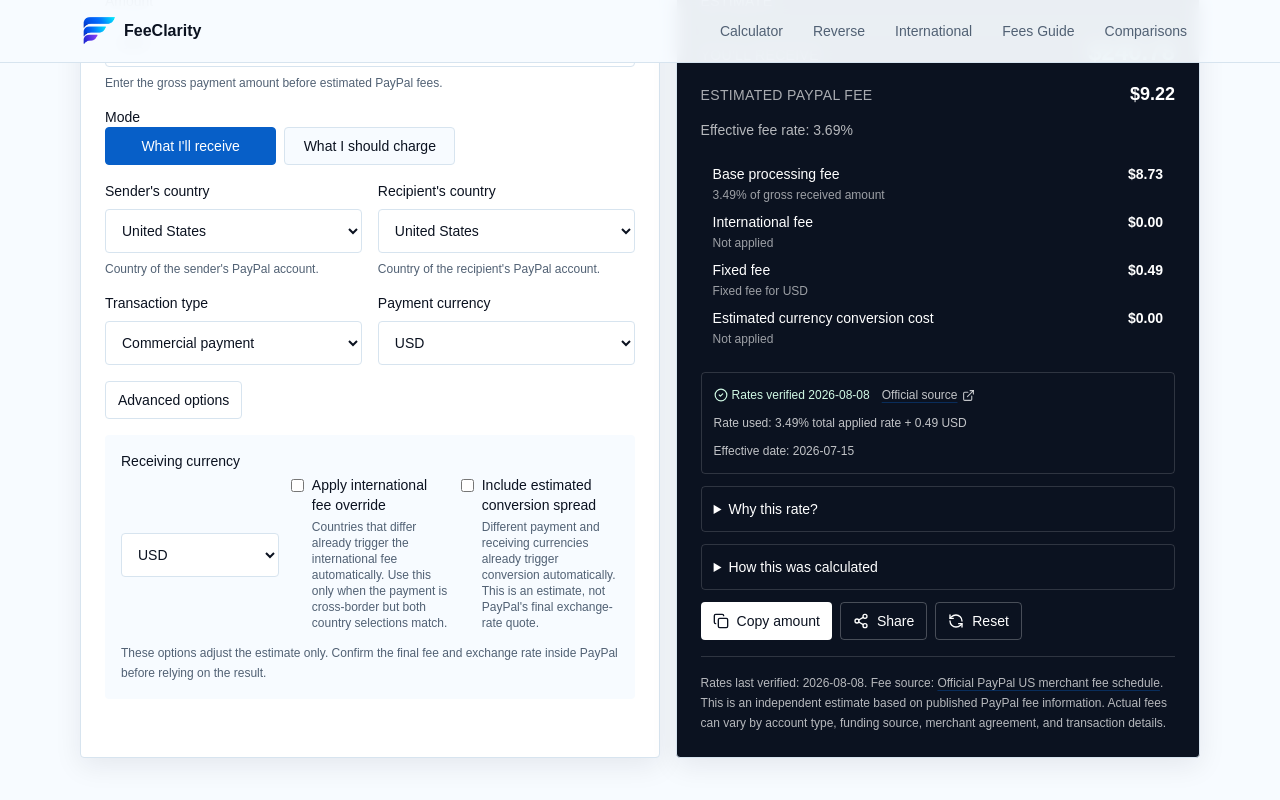
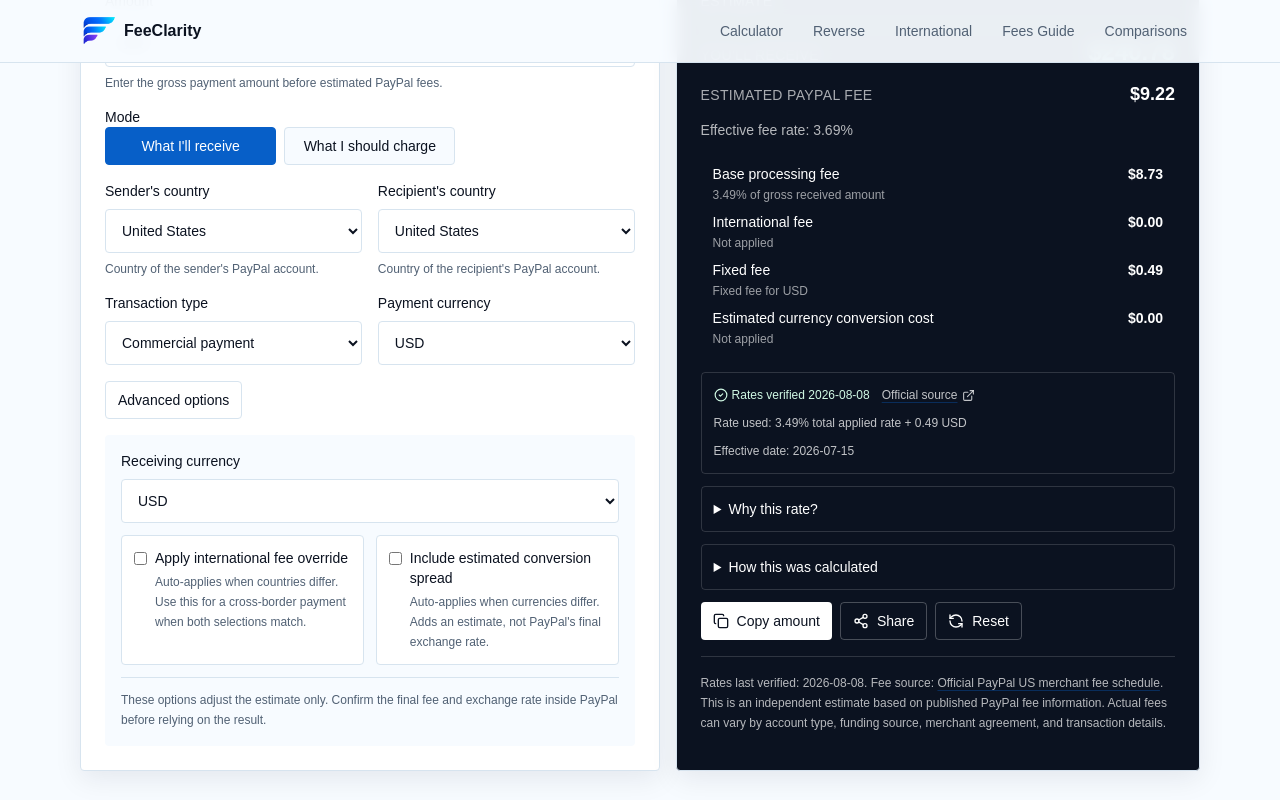
Before and after one commit to deathroned-666/fee-clarity, a Next.js app: page /paypal-fee-calculator/ in a window 1280 px wide. Both pictures are taken after a click on the button "Advanced options". Shown: the part 465-1265 px from the top of the page. Built offline with nearby package versions, Linux system fonts and the light colour scheme.

Commit message:
Improve advanced calculator option layout

```diff
--- a/components/Calculator.tsx
+++ b/components/Calculator.tsx
@@ -242,24 +242,27 @@
             </div>
           )}
           {advanced && (
-            <div className="grid gap-3 rounded bg-paper p-4 text-sm sm:grid-cols-3">
-              <Select label="Receiving currency" value={receivingCurrency} onChange={(value) => setReceivingCurrency(value as CurrencyCode)} options={currencies.map((c) => [c, c])} />
-              <label className="flex items-start gap-2 pt-6">
+            <fieldset className="grid gap-3 rounded bg-paper p-4 text-sm sm:grid-cols-2">
+              <legend className="sr-only">Optional fee assumptions</legend>
+              <div className="sm:col-span-2">
+                <Select label="Receiving currency" value={receivingCurrency} onChange={(value) => setReceivingCurrency(value as CurrencyCode)} options={currencies.map((c) => [c, c])} />
+              </div>
+              <label className="flex items-start gap-2 rounded border border-line bg-white p-3">
                 <input className="mt-1" type="checkbox" checked={forceInternational} onChange={(event) => setForceInternational(event.target.checked)} />
                 <span className="grid gap-1">
                   <span>Apply international fee override</span>
-                  <span className="text-xs font-normal text-muted">Countries that differ already trigger the international fee automatically. Use this only when the payment is cross-border but both country selections match.</span>
+                  <span className="text-xs font-normal leading-5 text-muted">Auto-applies when countries differ. Use this for a cross-border payment when both selections match.</span>
                 </span>
               </label>
-              <label className="flex items-start gap-2 pt-6">
+              <label className="flex items-start gap-2 rounded border border-line bg-white p-3">
                 <input className="mt-1" type="checkbox" checked={currencyConversion} onChange={(event) => setCurrencyConversion(event.target.checked)} />
                 <span className="grid gap-1">
                   <span>Include estimated conversion spread</span>
-                  <span className="text-xs font-normal text-muted">Different payment and receiving currencies already trigger conversion automatically. This is an estimate, not PayPal's final exchange-rate quote.</span>
+                  <span className="text-xs font-normal leading-5 text-muted">Auto-applies when currencies differ. Adds an estimate, not PayPal's final exchange rate.</span>
                 </span>
               </label>
-              <p className="text-xs leading-5 text-muted sm:col-span-3">These options adjust the estimate only. Confirm the final fee and exchange rate inside PayPal before relying on the result.</p>
-            </div>
+              <p className="border-t border-line pt-3 text-xs leading-5 text-muted sm:col-span-2">These options adjust the estimate only. Confirm the final fee and exchange rate inside PayPal before relying on the result.</p>
+            </fieldset>
           )}
         </div>
       </div>
```
